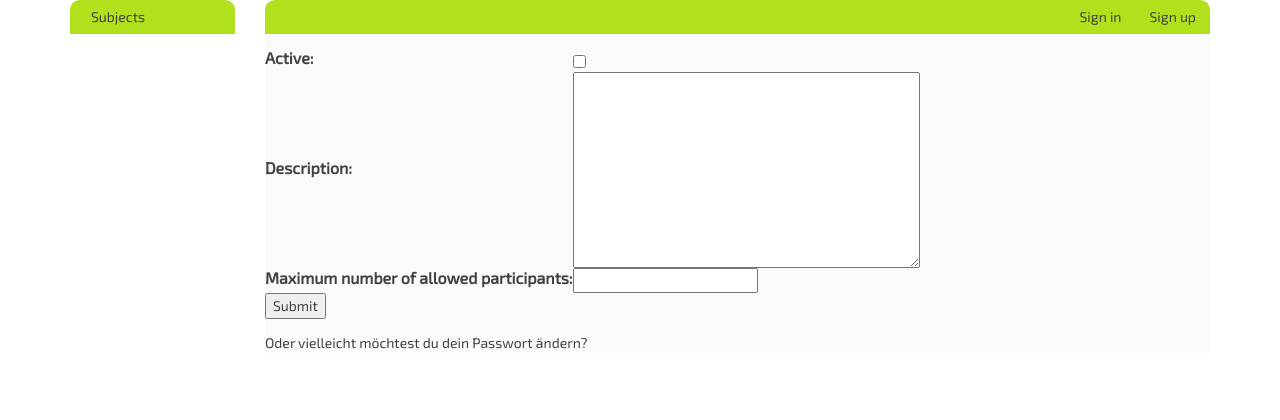
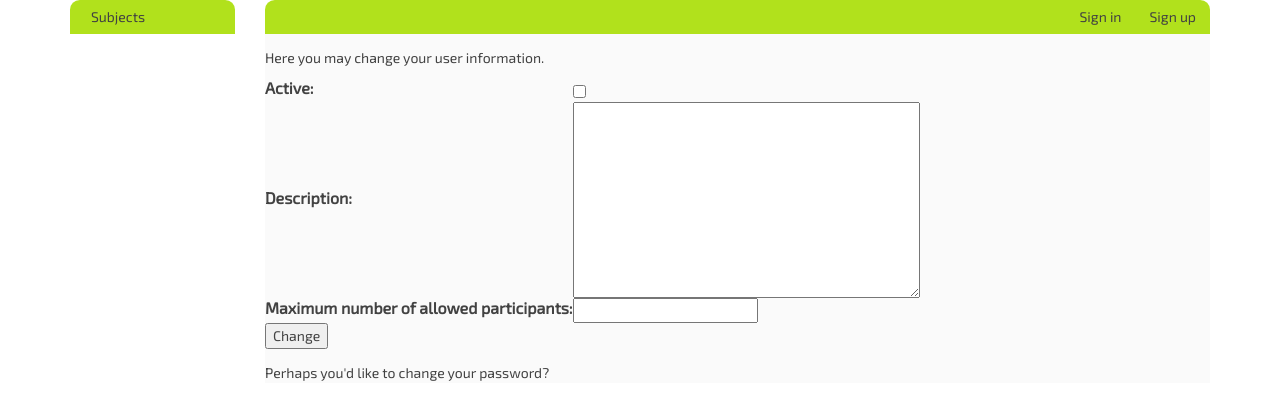
Before and after one commit to fsr/course-management, a Django app: template src/user_management/templates/user/edit.html in a window 1280 px wide. Shown: the part 117-537 px from the top of the page. Run offline with Django 3.2, Linux system fonts and the light colour scheme; the template is opened without the code that fills it: values that come from a table or form of the project are taken from there, others are empty; parts of the project's set-up code (start-up, migrations or seed data) failed here and were passed over; some libraries are stand-ins or nearby versions.

Commit message:
Scoping user management urls.
Pre-fillling form field in user edit mode.

```diff
--- a/src/course_management/urls.py
+++ b/src/course_management/urls.py
@@ -36,5 +36,5 @@ urlpatterns = [
         url(r'^register/done$', enroll.enroll_response, dict(action='register'), name='register-course-done'),
         url(r'^unregister/done$', enroll.enroll_response, dict(action='unregister'), name='unregister-course-done'),
     ])),
-    url('^', include(user_management.urls))
+    url(r'^accounts/', include(user_management.urls))
 ]
--- a/src/user_management/templates/user/edit.html
+++ b/src/user_management/templates/user/edit.html
@@ -1,14 +1,17 @@
 {% extends 'base.html' %}
 
 {% block content %}
+<p>
+    Here you may change your user information.
+</p>
 <form action="{% url 'modify-user' %}" method="post">
   {% csrf_token %}
   <table>
     {{ form.as_table }}
   </table>
-    <input type="submit" value="Submit" />
+    <input type="submit" value="Change" />
 </form>
 <p>
-  Oder vielleicht möchtest du dein <a href="{% url 'password_change' %}">Passwort ändern?</a>
+  Perhaps you'd like to <a href="{% url 'password_change' %}">change your password?</a>
 </p>
 {% endblock %}
--- a/src/user_management/urls.py
+++ b/src/user_management/urls.py
@@ -4,8 +4,8 @@ from .views import user, register, activate
 
 urlpatterns = [
     url(r'^register$', register.register, name='register'),
-    url(r'^accounts/edit$', user.modify, name='modify-user'),
-    url(r'^accounts/profile', user.profile, name='user-profile'),
+    url(r'^edit$', user.modify, name='modify-user'),
+    url(r'^profile', user.profile, name='user-profile'),
     url(r'^activate$', activate.activate, name='activate-user'),
     url('^', include('django.contrib.auth.urls')),
 ]
```
Also changed, not shown: src/user_management/views/user.py (+8 -4 lines).
